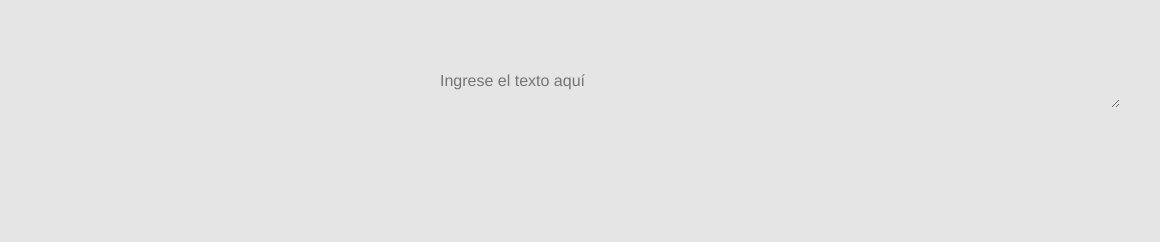
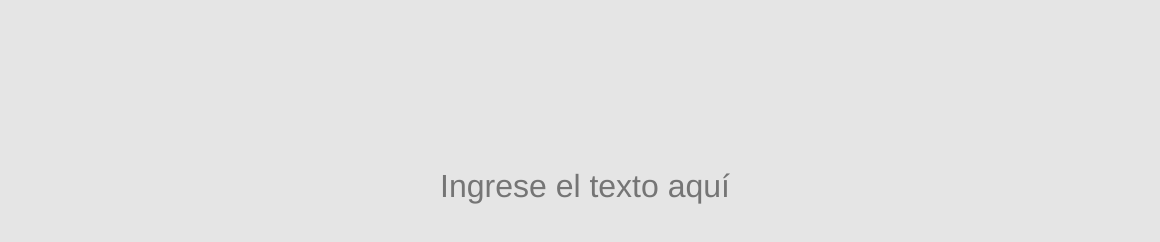
Before and after one commit to Walter185/Challenge-Oracle-ONE, a plain HTML site: page index.html in a window 1280 px wide. Shown: the full height of the page, 120-1280 px from the left. Drawn offline with Linux system fonts and the light colour scheme.

Commit message:
css en textarea

```diff
--- a/css/style.css
+++ b/css/style.css
@@ -30,3 +30,15 @@ body {
     display: flex;
     flex-direction: column;
 }
+
+.form textarea {
+    height: 100%;
+    margin: 6rem 0 0 0;
+    color: var(--dark-blue-300);
+    resize: none;
+    font-size: 2em;
+}
+
+.form textarea:focus {
+     outline: none;
+}
```
